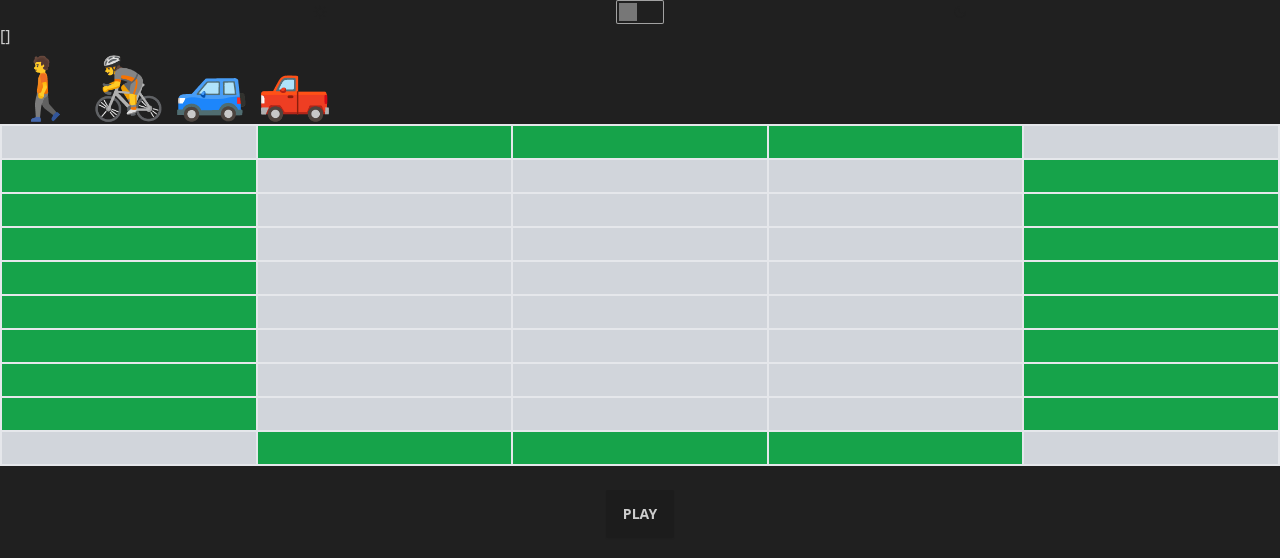
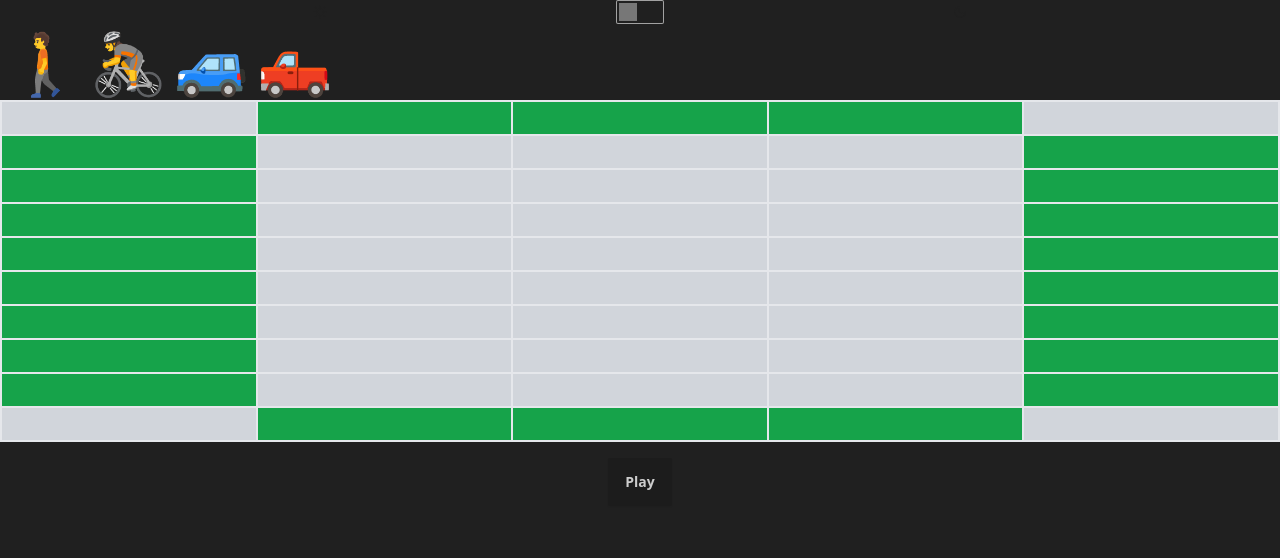
Before and after one commit to Direwen/Simulator-for-Implication-of-Ethics-in-Autonomous-Vehicles, a Vue app: page / in a window 1280 px wide. Shown: the top 558 px of the page. Built offline with nearby package versions, Linux system fonts and the light colour scheme.

Commit message:
Added Restart and Clear functions and Modified the play button

```diff
--- a/src/App.vue
+++ b/src/App.vue
@@ -7,16 +7,19 @@
 
     <ThemeController />
 
-    <p>{{ appStore.placedEntities }}</p>
-
     <!-- Container for draggable entities -->
     <Navbar />
     <!-- Board -->
     <GameBoard />
 
-    <section class="flex justify-center items-center gap-2">
+    <section class="flex justify-center items-center gap-2 p-4">
+      <button v-if="!appStore.playMode && !appStore.showClearButton" @click="appStore.startPlayMode()" class="btn">
+        {{ !appStore.playMode ? "Play" : "Stop" }}
+      </button>
 
-      <button @click="play" class="btn my-6">PLAY</button>
+      <button v-if="appStore.showClearButton" class="btn" @click="appStore.restartSimulation()">Restart</button>
+
+      <button v-if="appStore.showClearButton" class="btn" @click="appStore.clearEntities()">Clear</button>
 
     </section>
   </div>
@@ -34,6 +37,6 @@ const appStore = useAppStore();
 const toast = useToast();
 
 const play = () => {
-  appStore.moveEntities()
+
 }
 </script>
--- a/src/components/EntityModal.vue
+++ b/src/components/EntityModal.vue
@@ -17,11 +17,11 @@
                 </div>
                 <div class="flex justify-between items-center font-semibold uppercase">
                     <span>Societal Value</span>
-                    <input type="number" :value="entityDetails?.societalValue" @input="updateSocietalValue($event.target.value)">
+                    <input type="number" min="0" max="100" :value="entityDetails?.societalValue" @input="updateSocietalValue($event.target.value)">
                 </div>
                 <div class="flex justify-between items-center font-semibold uppercase">
                     <span>Speed</span>
-                    <input type="number" :value="entityDetails?.speed" @input="updateSpeed($event.target.value)" class="max-w-1/4 bg-transparent border px-2 py-1 rounded">
+                    <input type="number" min="50" max="500" :value="entityDetails?.speed" @input="updateSpeed($event.target.value)" class="max-w-1/4 bg-transparent border px-2 py-1 rounded">
                 </div>
             </section>
             <div class="divider"></div>
@@ -52,14 +52,16 @@ onMounted(() => {
 });
 
 const updateSocietalValue = (value) => {
-    entityDetails.value.societalValue = value;
+    const clampedValue = Math.max(0, Math.min(100, value));
+    entityDetails.value.societalValue = clampedValue;
     const placedEntity = appStore.placedEntities.find(en => en.position == props.cellIndex);
-    appStore.entities[placedEntity.entityId].societalValue = value;
+    appStore.entities[placedEntity.entityId].societalValue = clampedValue;
 };
 
 const updateSpeed = (value) => {
-    entityDetails.value.speed = value;
+    const clampedValue = Math.max(50, Math.min(500, value));
+    entityDetails.value.speed = clampedValue;
     const placedEntity = appStore.placedEntities.find(en => en.position == props.cellIndex);
-    appStore.entities[placedEntity.entityId].speed = value;
+    appStore.entities[placedEntity.entityId].speed = clampedValue;
 };
 </script>
--- a/src/stores/appStore.js
+++ b/src/stores/appStore.js
@@ -1,4 +1,7 @@
 import { defineStore } from 'pinia'
+import { useToast } from 'vue-toastification'
+
+const toast = useToast();
 
 export const useAppStore = defineStore('app', {
 
@@ -8,6 +11,7 @@ export const useAppStore = defineStore('app', {
             modalComponent: null,
             modalProps: null,
             playMode: false,
+            showClearButton: false,
             entities: {
                 "entity-pedestrain" : {
                     id: "entity-pedestrain",
@@ -40,8 +44,12 @@ export const useAppStore = defineStore('app', {
 
             },
             placedEntities: [],
+            backupEntities: [],
             totalColumns: 5,
             totalRows: 10,
+            maxEntities: 5,
+            stuckCounter: 0,   // New counter for intervals with no movement
+            maxStuckIntervals: 5,  // Number of intervals to wait before stopping
         }
     },
 
@@ -56,6 +64,21 @@ export const useAppStore = defineStore('app', {
             this.modalComponent = null;
             this.modalProps = null;
         },
+
+        isMaxed() {
+            if (this.placedEntities.length >= this.maxEntities) return true;
+            return false;
+        },
+
+        allowedToBePlaced(entityId) {
+            // Check if the entity being placed is an AV
+            if (this.entities[entityId].name === 'av') {
+                // Allow placement only if there are no other AV entities
+                return !this.placedEntities.some(e => this.entities[e.entityId].name === 'av');
+            }
+            return true; // Allow placement for other entities
+        },
+
         placeEntity(entityId, position) {
             if (!this.placedEntities.find(e => e.position === position)) {
                 const direction = this.getDirection(position);
@@ -75,58 +98,121 @@ export const useAppStore = defineStore('app', {
 
             return direction;
         },
-        moveEntities() {
+
+        startPlayMode() {
+            if (this.placedEntities.length <= 0) {
+                toast.error("Place an entity first");
+                return;
+            }
             this.playMode = true;
+            this.createBackup();
+            this.runEntityMovements();
+        },
 
-            const moveInterval = setInterval(() => {
-                let allEntitiesAtEdge = true; // To check if all entities are at their edges
+        stopPlayMode() {
+            this.playMode = false;
+            this.showClearButton = true;
+        },
 
-                this.placedEntities.forEach(entity => {
-                    // Move the entity based on its direction
-                    switch (entity.direction) {
-                        case 'up':
-                            if (entity.position - this.totalColumns >= 0) {
-                                entity.position -= this.totalColumns;
-                            }
-                            break;
-                        case 'down':
-                            if (entity.position + this.totalColumns < this.totalRows * this.totalColumns) {
-                                entity.position += this.totalColumns;
-                            }
-                            break;
-                        case 'left':
-                            if (entity.position - 1 >= 0 && (entity.position % this.totalColumns !== 0)) {
-                                entity.position -= 1;
-                            }
-                            break;
-                        case 'right':
-                            if (entity.position + 1 < this.totalRows * this.totalColumns && (entity.position % this.totalColumns !== this.totalColumns - 1)) {
-                                entity.position += 1;
-                            }
-                            break;
-                    }
+        clearEntities() {
+            this.placedEntities = [];
+            this.stuckCounter = 0;
+            this.showClearButton = false;  // Hide the button until next play mode
+        },
 
-                    // Check if any entity has not yet reached the edge
-                    if ((entity.direction === 'up' && entity.position > 0) ||
-                        (entity.direction === 'down' && entity.position < this.totalRows * this.totalColumns - this.totalColumns) ||
-                        (entity.direction === 'left' && entity.position % this.totalColumns !== 0) ||
-                        (entity.direction === 'right' && entity.position % this.totalColumns !== this.totalColumns - 1)) {
-                        allEntitiesAtEdge = false; // There's still an entity that needs to move
-                    }
-                });
+        createBackup() {
+            this.backupEntities = JSON.parse(JSON.stringify(this.placedEntities));
+        },
 
-                // If all entities are at the edge, stop the interval
-                if (allEntitiesAtEdge) {
-                    clearInterval(moveInterval);
-                }
-            }, 150); // Update every 100 milliseconds (adjust to your preference)
-
-            this.playMode = false;
+        restartSimulation() {
+            if (this.backupEntities.length > 0) {
+                this.placedEntities = JSON.parse(JSON.stringify(this.backupEntities));
+                this.playMode = true;
+                this.stuckCounter = 0;
+                this.runEntityMovements();
+            } else {
+                toast.error('No backup available to restart!');
+            }
         },
 
         removeEntity(cellIndex) {
             this.placedEntities = this.placedEntities.filter(e => e.position !== cellIndex);
+        },
+
+        runEntityMovements() {
+            const moveInterval = setInterval(() => {
+                if (!this.playMode) {
+                    clearInterval(moveInterval);
+                    return;
+                }
+
+                let anyEntityMoved = false;
+
+                this.placedEntities.forEach(entity => {
+                    const prevPosition = entity.position;
+                    this.moveGenericEntity(entity);
+                    if (entity.position !== prevPosition) {
+                        anyEntityMoved = true;
+                    }
+                });
+
+                // Reset stuck counter if any entity moves
+                if (anyEntityMoved) {
+                    this.stuckCounter = 0;
+                } else {
+                    this.stuckCounter++;
+                }
+
+                // Stop play mode if no movement for multiple intervals
+                if (this.stuckCounter >= this.maxStuckIntervals) {
+                    this.stopPlayMode();
+                    this.showClearButton = true;
+                    clearInterval(moveInterval);  // Stop the interval properly
+                }
+
+                this.detectCurrentCollisions();
+            }, 50);
+        },
+
+        moveGenericEntity(placedEntity) {
+            const entityDetails = this.entities[placedEntity.entityId];
+            if (this.istimeToMove(placedEntity, entityDetails)) {
+                this.updatePosition(placedEntity);
+                placedEntity.lastMoveTime = Date.now();  // Update the placed entity's movement time
+            }
+        },
+
+        istimeToMove(placedEntity, entityDetails) {
+            return !placedEntity.lastMoveTime || Date.now() - placedEntity.lastMoveTime >= entityDetails.speed;
+        },
+
+        updatePosition(placedEntity) {
+            switch (placedEntity.direction) {
+                case 'up':
+                    if (placedEntity.position - this.totalColumns >= 0) {
+                        placedEntity.position -= this.totalColumns;
+                    }
+                    break;
+                case 'down':
+                    if (placedEntity.position + this.totalColumns < this.totalRows * this.totalColumns) {
+                        placedEntity.position += this.totalColumns;
+                    }
+                    break;
+                case 'left':
+                    if (placedEntity.position % this.totalColumns !== 0) {
+                        placedEntity.position -= 1;
+                    }
+                    break;
+                case 'right':
+                    if (placedEntity.position % this.totalColumns !== this.totalColumns - 1) {
+                        placedEntity.position += 1;
+                    }
+                    break;
+            }
+        },
+
+        detectCurrentCollisions() {
+
         }
-
     }
 })
```
Also changed, not shown: src/components/GameBoard.vue (+37 -21 lines).
